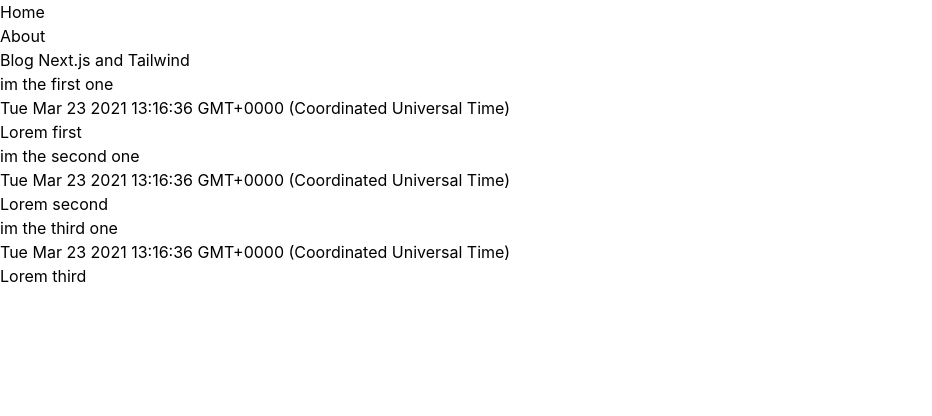
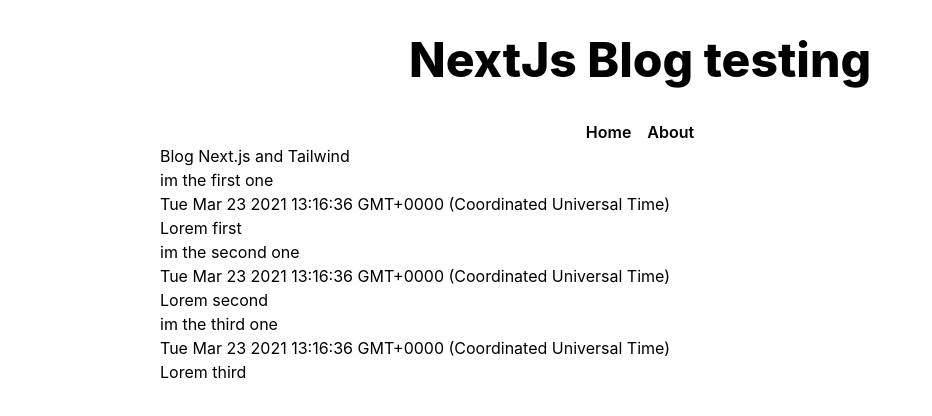
Before and after one commit to tiuscia/blog-nextjs, a Next.js app: page / in a window 1280 px wide. Shown: the top 416 px of the page, without its empty margins (0-932 px from the left). Built offline with nearby package versions, Linux system fonts and the light colour scheme.

Commit message:
added tailwind classes

```diff
--- a/pages/_app.js
+++ b/pages/_app.js
@@ -3,9 +3,13 @@
 
 function MyApp({ Component, pageProps }) {
   return (
-    <div>
+    <div className="mx-auto w-9/12">
+      <header>
+        <h1 className="text-5xl font-extrabold text-center my-9">
+          NextJs Blog testing
+        </h1>
         <nav>
-        <ul>
+          <ul className="flex flex-row space-x-4 justify-center font-semibold">
             <li>
               <Link href="/">
                 <a>Home</a>
@@ -18,6 +22,8 @@
             </li>
           </ul>
         </nav>
+      </header>
+
       <Component {...pageProps} />
     </div>
   );
--- a/pages/index.js
+++ b/pages/index.js
@@ -12,6 +12,7 @@
       <main>
         <h1>Blog Next.js and Tailwind </h1>
       </main>
+
       <div>
         {blogPosts.map((item) => (
           <div key={item.headline}>
```
Lines whose indentation alone changed are shown as unchanged.
